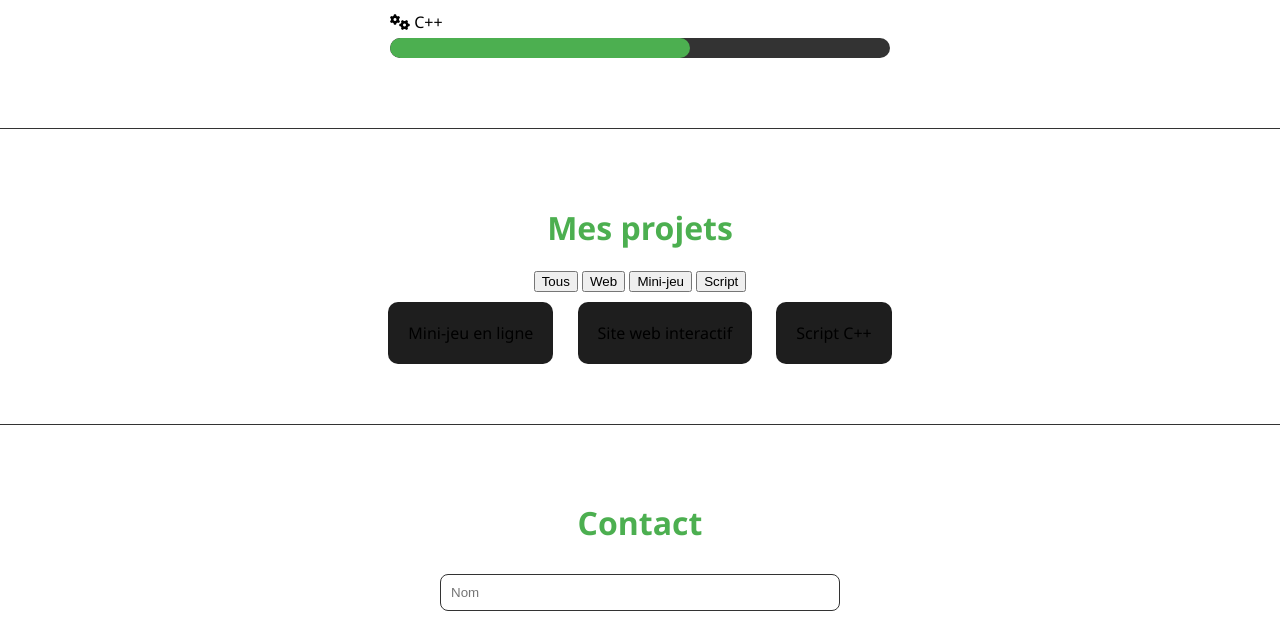
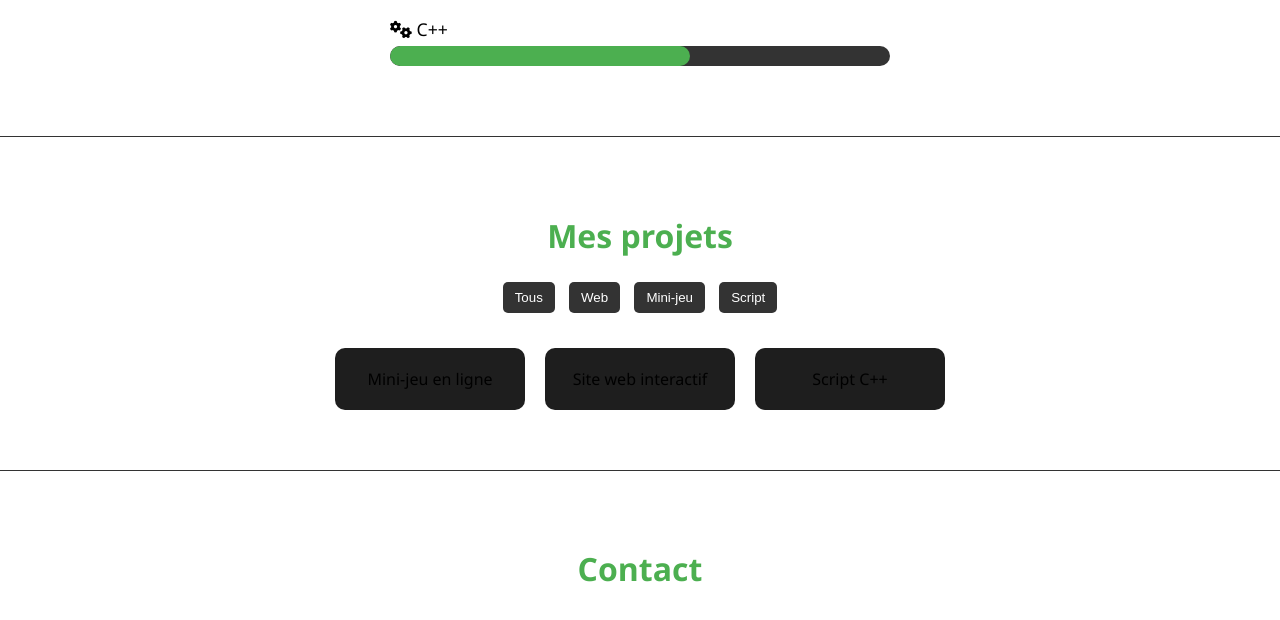
Before and after one commit to stigle/PortFolioMaze, a plain HTML site: page index.html in a window 1280 px wide. Shown: the part 859-1479 px from the top of the page. Drawn offline with Linux system fonts and the light colour scheme.

Commit message:
Update style.css

```diff
--- a/style.css
+++ b/style.css
@@ -120,6 +120,7 @@ h2 {
 .skill span {
     display: block;
     margin-bottom: 5px;
+    font-size: 1.1em;
 }
 
 .skill-bar {
@@ -138,6 +139,31 @@ h2 {
 }
 
 /* ===== Projets ===== */
+.filters {
+    margin-bottom: 20px;
+}
+
+.filters button {
+    margin: 5px;
+    padding: 8px 12px;
+    border: none;
+    border-radius: 5px;
+    cursor: pointer;
+    transition: 0.3s;
+    background-color: #333;
+    color: #fff;
+}
+
+.filters button:hover {
+    background-color: #4CAF50;
+}
+
+.project-container {
+    display: flex;
+    flex-wrap: wrap;
+    justify-content: center;
+}
+
 .project-card {
     display: inline-block;
     background-color: #1e1e1e;
@@ -146,6 +172,8 @@ h2 {
     border-radius: 10px;
     cursor: pointer;
     transition: transform 0.3s, box-shadow 0.3s;
+    min-width: 150px;
+    text-align: center;
 }
 
 .project-card:hover {
```
